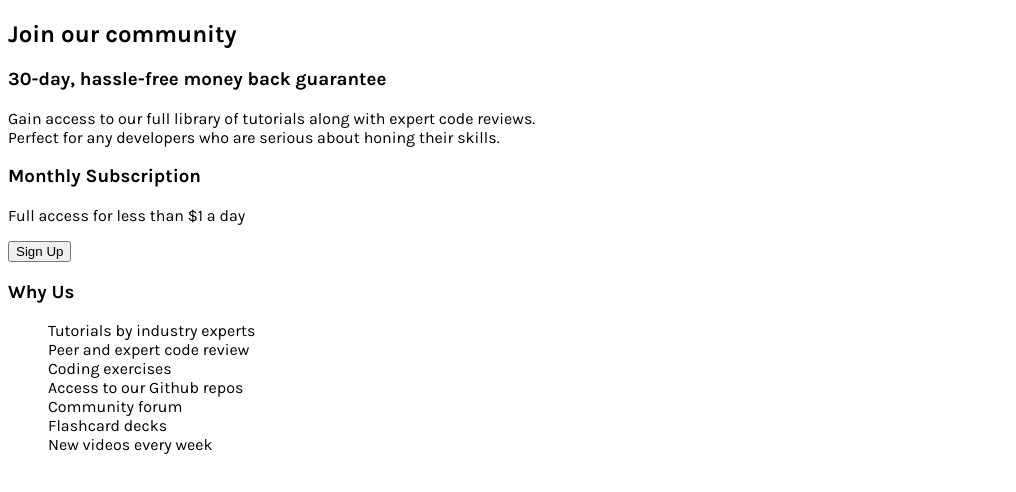
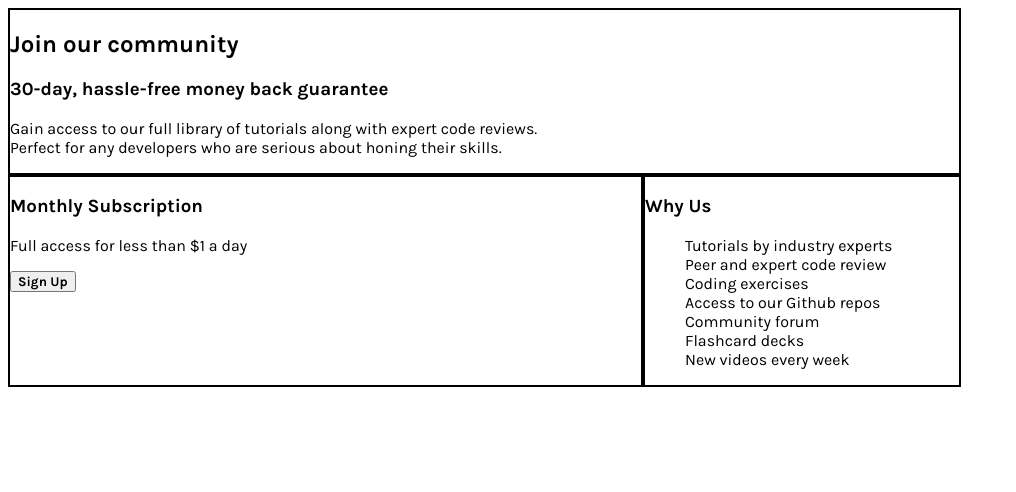
Before and after one commit to vikrambenipal/price-grid, a plain HTML site: page index.html in a window 1280 px wide. Shown: the whole page, without its empty margins (0-1016 px from the left). Drawn offline with Linux system fonts and the light colour scheme.

Commit message:
starting off with css grid

```diff
--- a/price_grid.css
+++ b/price_grid.css
@@ -20,3 +20,24 @@ li {
     font-family: 'karla-regular';
     list-style-type: none;
 }
+button {
+    font-family: 'karla-bold';
+}
+
+.app-container {
+    width: 635px;
+    display: grid;
+    grid-template-columns: 635px 318px;
+    grid-template-areas: "header header";
+    align-content: center;
+}
+.join {
+    border: 2px solid black;
+    grid-area: header;
+}
+.monthly {
+    border: 2px solid black;
+}
+.why {
+    border: 2px solid black;
+}
```
